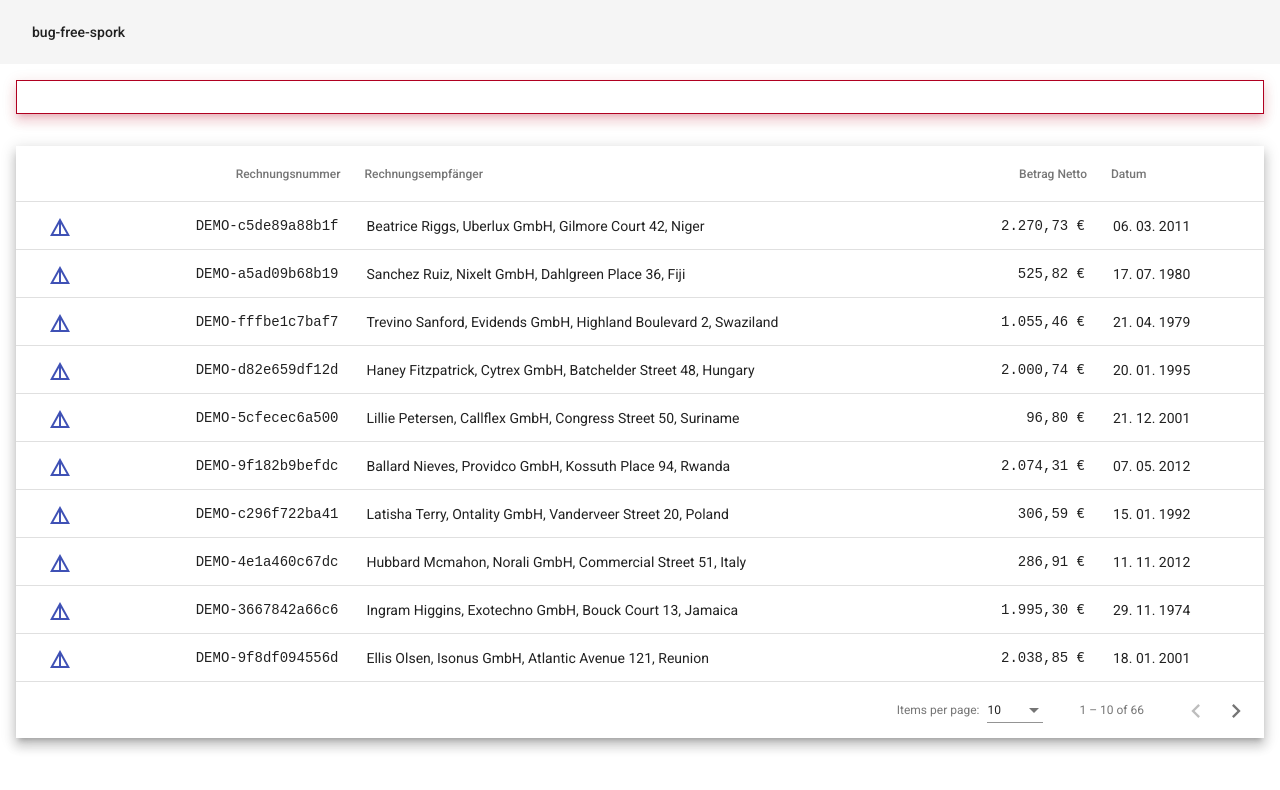
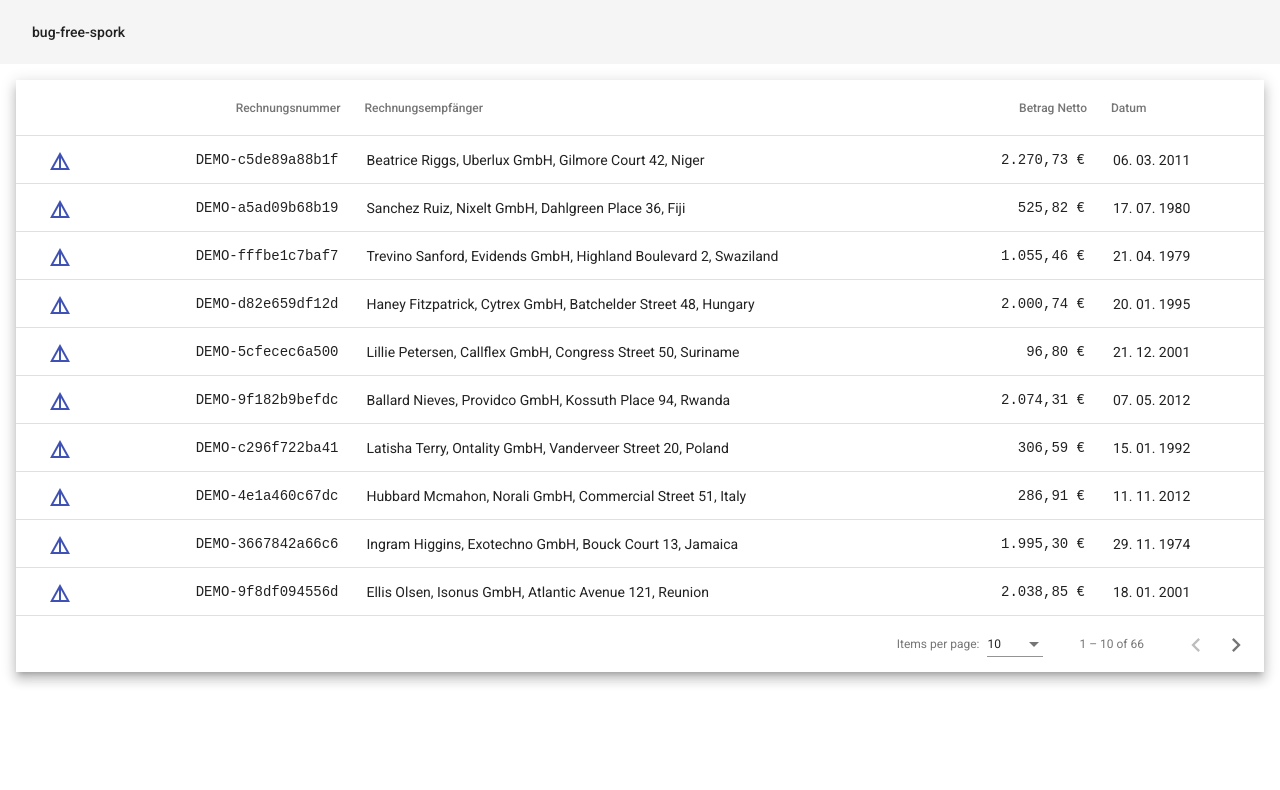
Before and after one commit to Jan-Ka/bug-free-spork, an Angular app: page / in a window 1280 px wide. Shown: the top 790 px of the page. Built offline with nearby package versions, Linux system fonts and the light colour scheme.

Commit message:
hide `ErrorMessage` container when no error is thrown

```diff
--- a/src/app/rechnung-table/rechnung-table.component.html
+++ b/src/app/rechnung-table/rechnung-table.component.html
@@ -1,4 +1,4 @@
-<app-error-message class="error-message" [error]="error"></app-error-message>
+<app-error-message *ngIf="error" class="error-message" [error]="error"></app-error-message>
 
 <div class="component-container">
     <div class="table-container">
```
